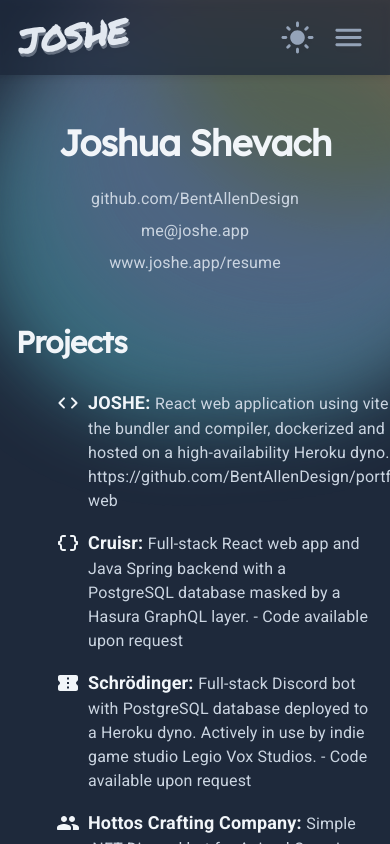
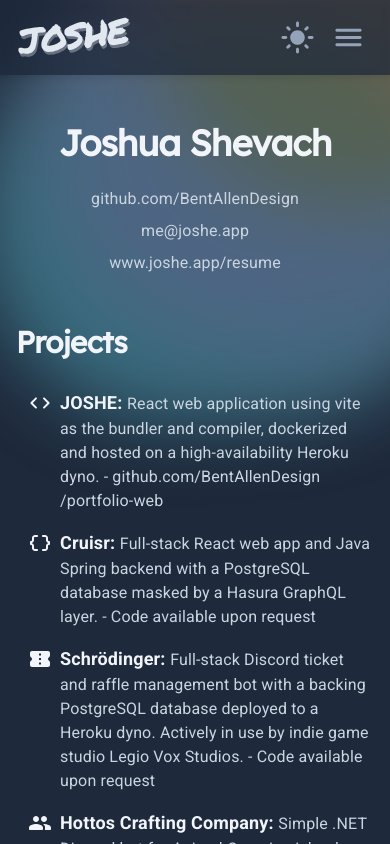
Before and after one commit to BentAllenDesign/portfolio-web, a React (Vite) app: page /resume in a window 390 px wide. Built offline with nearby package versions, Linux system fonts and the light colour scheme; a web font is replaced by a local one.

Commit message:
fix: update resume to match current work descriptions and fix mobile view styling on the Landing and Resume pages

```diff
--- a/personal.config.tsx
+++ b/personal.config.tsx
@@ -22,7 +22,7 @@ export interface IMySkill {
 
 export interface IMyProject {
   name: string,
-  detail: string,
+  detail: string | JSX.Element,
   Icon: OverridableComponent<SvgIconTypeMap<{}, "svg">> & {
     muiName: string;
   },
@@ -41,7 +41,7 @@ export const my: IMy = {
     {
       Icon: CodeRounded,
       name: "JOSHE",
-      detail: "React web application using vite as the bundler and compiler, dockerized and hosted on a high-availability Heroku dyno. - https://github.com/BentAllenDesign/portfolio-web",
+      detail: (<>React web application using vite as the bundler and compiler, dockerized and hosted on a high-availability Heroku dyno. - github.com<wbr />/BentAllenDesign<wbr />/portfolio-web</>),
     },
     {
       Icon: DataObjectRounded,
@@ -51,7 +51,7 @@ export const my: IMy = {
     {
       Icon: ConfirmationNumberRounded,
       name: "Schrödinger",
-      detail: "Full-stack Discord bot with PostgreSQL database deployed to a Heroku dyno. Actively in use by indie game studio Legio Vox Studios. - Code available upon request",
+      detail: "Full-stack Discord ticket and raffle management bot with a backing PostgreSQL database deployed to a Heroku dyno. Actively in use by indie game studio Legio Vox Studios. - Code available upon request",
     },
     {
       Icon: PeopleRounded,
@@ -125,15 +125,12 @@ export const my: IMy = {
       location: 'Plano, TX',
       duration: ['June 2021', 'Present'],
       bullets: [
-        "Built, tested, maintained, and deployed two React Typescript frontend web applications and a .NET asynchronous backend service with a client-mandated minimum 80% code coverage",
-        "Consumed a GraphQL backend using Hasura as a security and remote schema stitch layer over our Axon-managed PostgreSQL datahub",
-        "Used Apollo Client as the frontend GraphQL tool for secure typing, client-side caching, and global state management",
-        "Extended our Node user security remote schema to add functionalities for batch CRUD user operations, sending out user invitations through SendGrid, and managing user roles granted to the AD principal",
-        "Created dozens of versioned Flyway migrations to further expand our database tables, views, materialized views, functions, and triggers",
-        "Developed and delivered knowledge transfers for a performant server-side pagination system used by several different teams delivered through React Context",
-        "Created an ASP.NET topic and queue message processor listening to our Azure Service Bus using several APIM integrations",
-        "Managed the production application's minor and major release coordination with product owners and business consultants, and provided relevant production support for any deployment issues that arose",
-        "Worked with Azure Monitor and AppInsights using Open Telemetry standards to set up application trace event, page view, and exception behavior dashboards for 3 different platform teams"
+        "Worked in two development pods in an XP agile environment, with product teams working in an NX monorepo to manage micro deployments while safely sharing managed libs.",
+        "Built two React TypeScript SPAs utilizing Apollo Client for GraphQL endpoint linking, client-side caching, query/mutation stateful hook generation, and global reactive var state management.",
+        "Built a Node.js Apollo Server GraphQL user management remote schema which we layered with Hasura to manage role access, RESTful action mappings, and operation whitelisting in higher environments.",
+        "Built an ASP.NET backend service utilizing the Azure Service Bus for asynchronous batch user event processing.",
+        "Maintained client-mandated 80% code coverage across lines and branches in each of the above products and services.",
+        "Managed the Azure pipeline and Helm configuration and lower environment deployment approvals for each of the above products and services.",
       ],
     },
     {
@@ -143,9 +140,10 @@ export const my: IMy = {
       location: 'Winter Park, FL',
       duration: ['August 2020', 'June 2021'],
       bullets: [
-        "Worked with a large number of new students on a monthly basis in Full Sail's Game Design bachelor's capstone project",
-        "Provided assistance in understanding game design pre-production concepts",
-        "Led many small teams through pseudo-agile production workflows with biweekly sprints"
+        "Worked with dozens of new students on a monthly basis in Full Sail's Game Design bachelor's capstone project",
+        "Built a .NET service to track the number of commits and individual non-whitespace changes to our Perforce server to award fair grading upon receiving deliverables on a per-student and per-team basis.",
+        "Provided assistance in understanding early game design and development concepts.",
+        "Acted as scrum master for many small pods using hybrid agile workflows with biweekly sprints."
       ],
     }
   ],
--- a/src/components/Page.tsx
+++ b/src/components/Page.tsx
@@ -1,9 +1,10 @@
 import { Box, Divider } from "@mui/material"
 import { Container } from "@mui/system"
 import clsx from "clsx"
-import { useCallback, useEffect } from "react"
+import React from "react"
 import { Outlet } from "react-router-dom"
 import { useAppThemeState } from "../lib/hooks/useAppTheme"
+import { useOnRouteChange } from "../lib/hooks/useOnRouteChange"
 import { Navbar } from "./Navbar"
 
 export const Page = () => {
@@ -12,7 +13,13 @@ export const Page = () => {
     return { darkMode: storedDarkMode === 'true' };
   });
 
-  useEffect(() => {
+  const pageRef = React.useRef<HTMLDivElement>(null);
+
+  useOnRouteChange((location) => {
+    pageRef.current?.scrollTo(0,0);
+  })
+
+  React.useEffect(() => {
     if (!localStorage.getItem('darkMode')) {
       setTheme({ darkMode: true })
       localStorage.setItem('darkMode', `true`);
@@ -20,12 +27,12 @@ export const Page = () => {
     else localStorage.setItem('darkMode', `${theme.darkMode}`);
   }, [theme]);
 
-  const setDarkMode = useCallback((darkMode: boolean) => {
+  const setDarkMode = React.useCallback((darkMode: boolean) => {
     setTheme({ ...theme, darkMode });
   }, []);
 
   return (
-    <Box className={clsx("w-screen h-screen overflow-y-scroll relative flex flex-col", theme.darkMode ? "bg-slate-800" : "bg-slate-100")}>
+    <Box ref={pageRef} className={clsx("w-screen h-screen overflow-y-scroll relative flex flex-col", theme.darkMode ? "bg-slate-800" : "bg-slate-100")}>
       <Box className="absolute flex z-0 w-screen h-screen overflow-x-clip overflow-y-clip">
         <Container className={clsx("relative h-[200px] w-[800px]", theme.darkMode ? 'opacity-50' : 'opacity-80')}>
           <div className="absolute top-0 -left-4 w-[520px] h-[420px] bg-cyan-300 rounded-full mix-blend-multiply blur-2xl opacity-70 animate-blob" />
--- /dev/null
+++ b/src/lib/hooks/useOnRouteChange.ts
@@ -0,0 +1,9 @@
+import React from "react";
+import { useLocation, Location } from "react-router-dom"
+
+export const useOnRouteChange = (actions: (location: Location) => void) => {
+  const location = useLocation();
+  React.useEffect(() => {
+    actions(location);
+  }, [location]);
+}
--- a/src/pages/LandingPage.tsx
+++ b/src/pages/LandingPage.tsx
@@ -58,7 +58,7 @@ export const LandingPage = (props: IPageProps) => {
       <Container className="space-y-12">
         <Box className="flex flex-col md:flex-row-reverse w-full gap-8">
           <Box className="md:w-1/3">
-            <h2 className={clsx("font-display mt-0 text-3xl lg:text-4xl", darkMode ? 'text-slate-200' : 'text-slate-800')}>Work History</h2>
+            <h2 className={clsx("font-display md:mt-0 text-3xl lg:text-4xl", darkMode ? 'text-slate-200' : 'text-slate-800')}>Work History</h2>
             <Paper variant="outlined" className={clsx("p-8", darkMode && "bg-slate-800 border-slate-700")}>
               {my.jobs.map(({ Icon, ...job }, idx) => (
                 <Box key={idx} className={clsx("flex gap-x-2 mb-4 last:mb-0", darkMode ? 'text-slate-200' : 'text-slate-800')}>
--- a/src/pages/ResumePage.tsx
+++ b/src/pages/ResumePage.tsx
@@ -16,7 +16,7 @@ export const ResumePage = (props: IPageProps) => {
     <Container className={clsx("max-w-5xl", theme.darkMode ? 'text-slate-100' : 'text-slate-800')}>
       <Header {...theme} />
       <Section title='Projects'>
-        <ul className='[&>*]:my-4'>
+        <ul className='[&>*]:my-4 pl-3 sm:pl-6 lg:pl-inherit'>
           {my.projects.map(({ Icon, ...project }, idx) => (
             <Box key={idx} className='flex gap-x-2'>
               <Icon className="mt-0.5" />
@@ -29,7 +29,7 @@ export const ResumePage = (props: IPageProps) => {
         </ul>
       </Section>
       <Section title='Skills'>
-        <ul className='[&>*]:my-4'>
+        <ul className='[&>*]:my-4 pl-3 sm:pl-6 lg:pl-inherit'>
           {Object.keys(my.skills).map((key, idx) => {
             const Icon = my.skills[key].Icon;
             return (
@@ -46,7 +46,7 @@ export const ResumePage = (props: IPageProps) => {
       </Section>
       <Section title='Experience'>
         {my.jobs.map(({ Icon, ...job }, idx) => (
-          <ul key={idx}>
+          <ul key={idx} className='pl-3 sm:pl-6 lg:pl-inherit'>
             <Box className="flex gap-x-2">
               <Icon className="mt-0.5" />
               <Details {...job as IMyExperience} size="base" darkMode={theme.darkMode} />
@@ -61,7 +61,7 @@ export const ResumePage = (props: IPageProps) => {
       </Section>
       <Section title='Education'>
         {my.education.map(({ Icon, ...education }, idx) => (
-          <ul key={idx}>
+          <ul key={idx} className='pl-3 sm:pl-6 lg:pl-inherit'>
             <Box className="flex gap-x-2">
               <Icon className="mt-0.5" />
               <Details {...education as IMyExperience} size="base" darkMode={theme.darkMode} />
```
